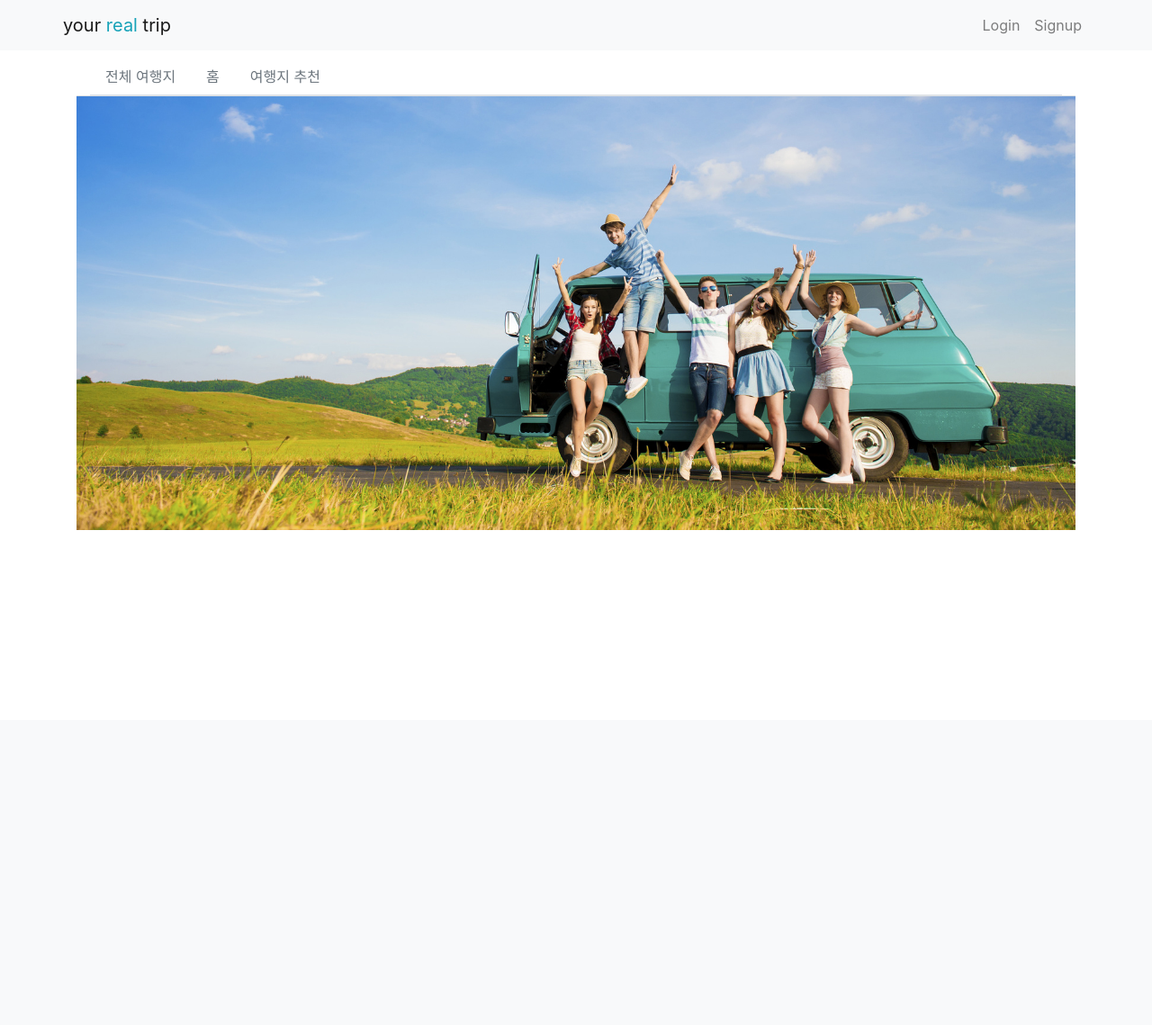
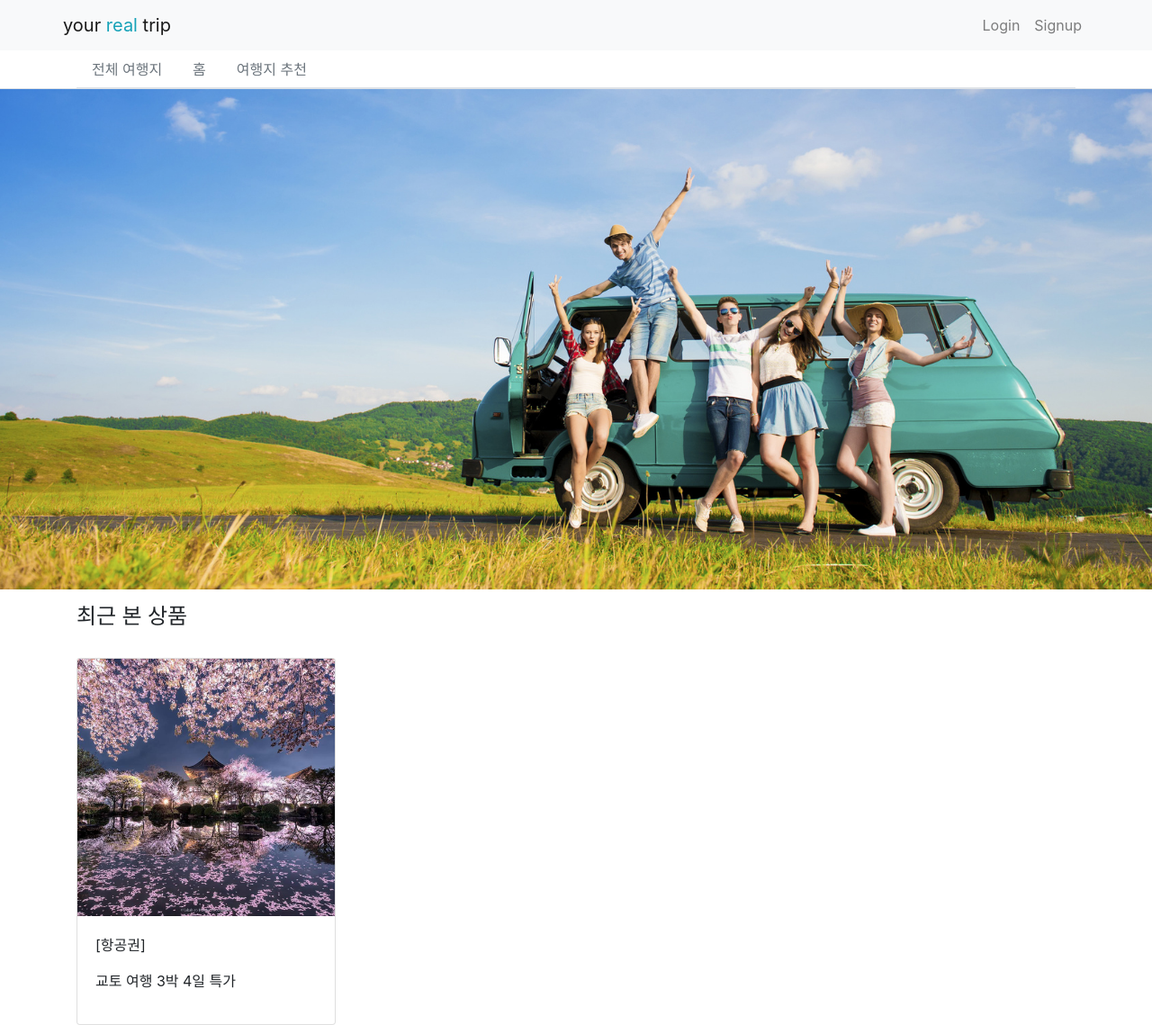
Before and after one commit to Chrisaor/fc_hackerthon_wps_team5, a Django app: page / in a window 1280 px wide. Shown: the whole page at 90% size. Before the commit the page ends 589 px from the top, so only its background shows below. Run offline with Django 3.2, Linux system fonts and the light colour scheme; some libraries are stand-ins or nearby versions.

Commit message:
mainpage 변경

```diff
--- a/app/template/base.html
+++ b/app/template/base.html
@@ -31,6 +31,23 @@
 			</div>
 		</div>
 	</nav>
+		<nav class="border-bottom">
+        <div class="container">
+            <div class="">
+                <ul class="nav nav-tabs">
+                    <li class="nav-item"><a href="" class="nav-link disabled">전체 여행지</a></li>
+                    <li class="nav-item"><a href="{% url 'index' %}" class="nav-link disabled">홈</a></li>
+                    <li class="nav-item"><a href="" class="nav-link disabled">여행지 추천</a></li>
+                </ul>
+            </div>
+        </div>
+    </nav>
+        <div class="container">
+        </div>
+    <img src="/static/image/main_0729.jpg"
+         alt=""
+         class="img-fluid"
+         >
 	<div class="container mt-2">
 		{% block content %}
 		{% endblock %}
--- a/app/template/main/mainpage.html
+++ b/app/template/main/mainpage.html
@@ -1,21 +1,21 @@
 {% extends 'base.html' %}
 
 {% block content %}
-	<nav class="border-bottom">
-        <div class="container">
-            <div class="">
-                <ul class="nav nav-tabs">
-                    <li class="nav-item"><a href="" class="nav-link disabled">전체 여행지</a></li>
-                    <li class="nav-item"><a href="" class="nav-link disabled">홈</a></li>
-                    <li class="nav-item"><a href="" class="nav-link disabled">여행지 추천</a></li>
-                </ul>
-            </div>
+<p></p>
+<p>
+    <p>
+
+</p>
+</p>
+<h4>최근 본 상품</h4>
+<br>
+
+    <div class="card" style="width: 18rem;">
+        <img class="card-img-top" src="/static/image/kyoto.jpg" alt="Card image cap">
+        <div class="card-body">
+            <p class="card-text">[항공권]</p>
+            <p>교토 여행 3박 4일 특가</p>
         </div>
-    </nav>
-        <div class="container">
-        </div>
-    <img src="/static/image/main_0729.jpg"
-         alt=""
-         class="img-fluid"
-         >
+    </div>
+
 {% endblock %}
```
Also changed, not shown: app/flight_ticket/views.py (line endings or trailing spaces), app/static/image/kyoto.jpg (added).
